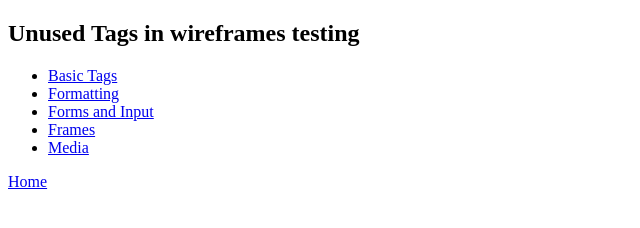
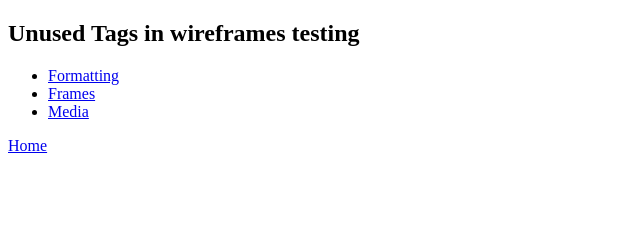
Before and after one commit to bpandayk/CSE134B, a plain HTML site: page public/tags.html in a window 1280 px wide. Shown: the whole page, without its empty margins (0-640 px from the left). Drawn offline with Linux system fonts and the light colour scheme.

Commit message:
minor changes again

```diff
--- a/public/tags.html
+++ b/public/tags.html
@@ -7,9 +7,7 @@
   <body>
   <h2>Unused Tags in wireframes testing </h2>
   <ul>
-    <li><a href="tags/basic.html">Basic Tags</a></li>
     <li><a href="tags/formatting.html">Formatting</a></li>
-    <li><a href="tags/formandinput.html">Forms and Input</a></li>
     <li><a href="tags/frames.html">Frames</a></li>
     <li><a href="tags/media.html">Media</a></li>
   </ul>
```
